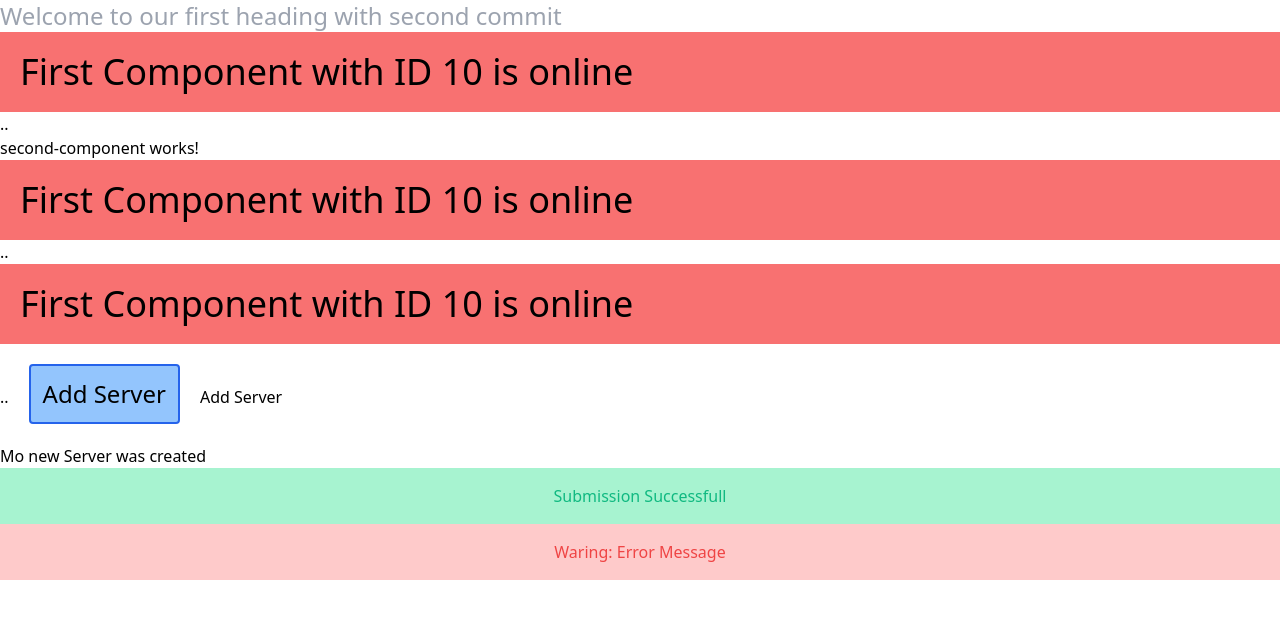
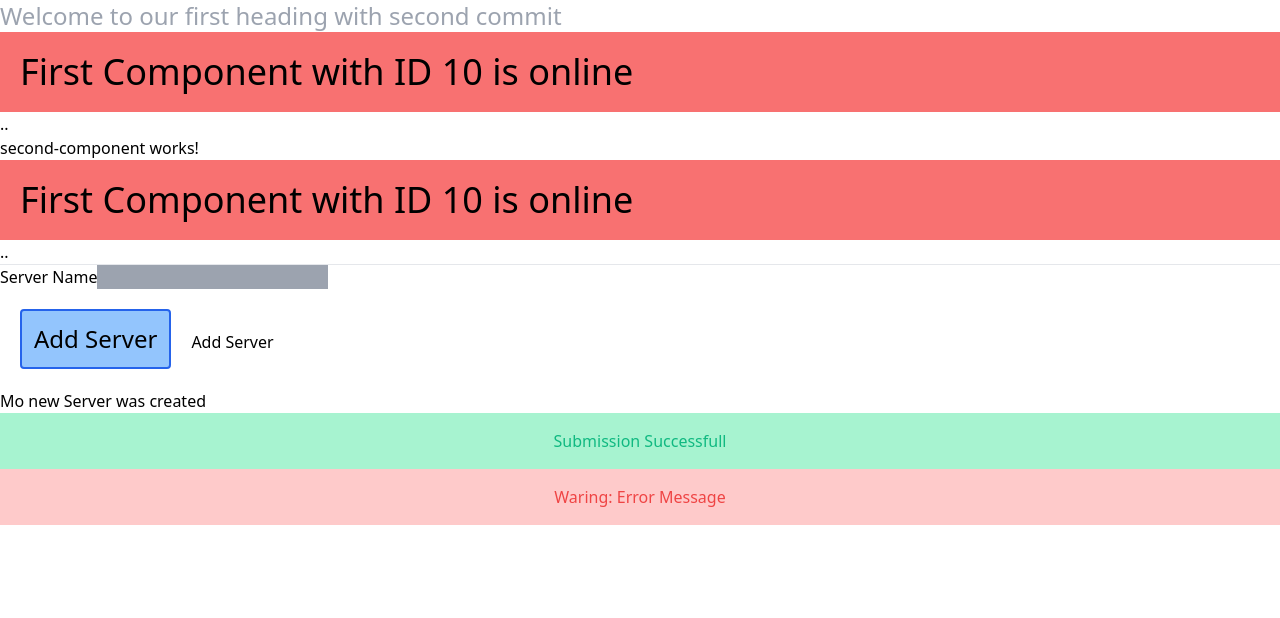
Before and after one commit to shivamkmr335/Angular-Test, an Angular app: page / in a window 1280 px wide. Shown: the top 618 px of the page. Built offline with nearby package versions, Linux system fonts and the light colour scheme.

Commit message:
lec 32 : Passing and using data with event binding

```diff
--- a/src/app/second-component/second-component.component.html
+++ b/src/app/second-component/second-component.component.html
@@ -1,6 +1,17 @@
 <p>second-component works!</p>
 <app-FirstComponent></app-FirstComponent>
-<app-FirstComponent></app-FirstComponent>
+
+<hr>
+
+<Label>Server Name</Label>
+<input
+    type="text"
+    class="bg-gray-400"
+    (input)="onUpdateServerName($event)"
+>
+
+<p>{{serverName}}</p>
+
 
 <button class=" p-3 border-2 m-5 rounded border-blue-600 bg-blue-300 text-2xl disabled:opacity-50 visited:text-purple-600" [disabled]="!allowNewServer" (click)="onCreateServer()" > Add Server </button>
 <button class="disabled"> Add Server </button>
--- a/src/app/second-component/second-component.component.ts
+++ b/src/app/second-component/second-component.component.ts
@@ -8,6 +8,7 @@ export class SecondComponentComponent implements OnInit {
 
   allowNewServer = false;
   serverCreationStatus = 'Mo new Server was created';
+  serverName=' ';
 
   constructor() {
     setTimeout( ()=>{
@@ -22,4 +23,9 @@ export class SecondComponentComponent implements OnInit {
     this.serverCreationStatus = 'server was created';
   }
 
+  onUpdateServerName(event: Event){
+    console.log(event);
+    this.serverName=(<HTMLInputElement>event.target).value;
+  }
+
 }
```
